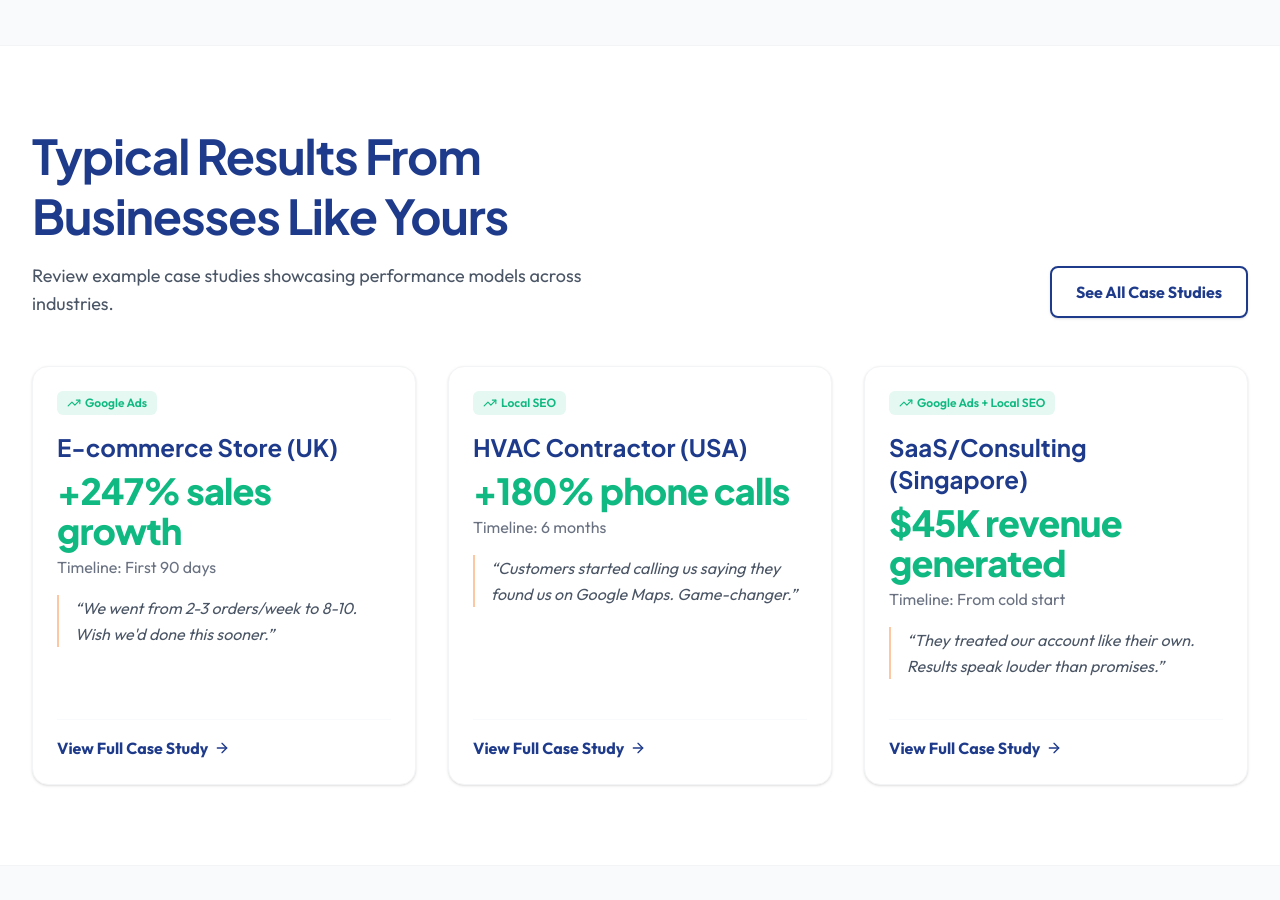
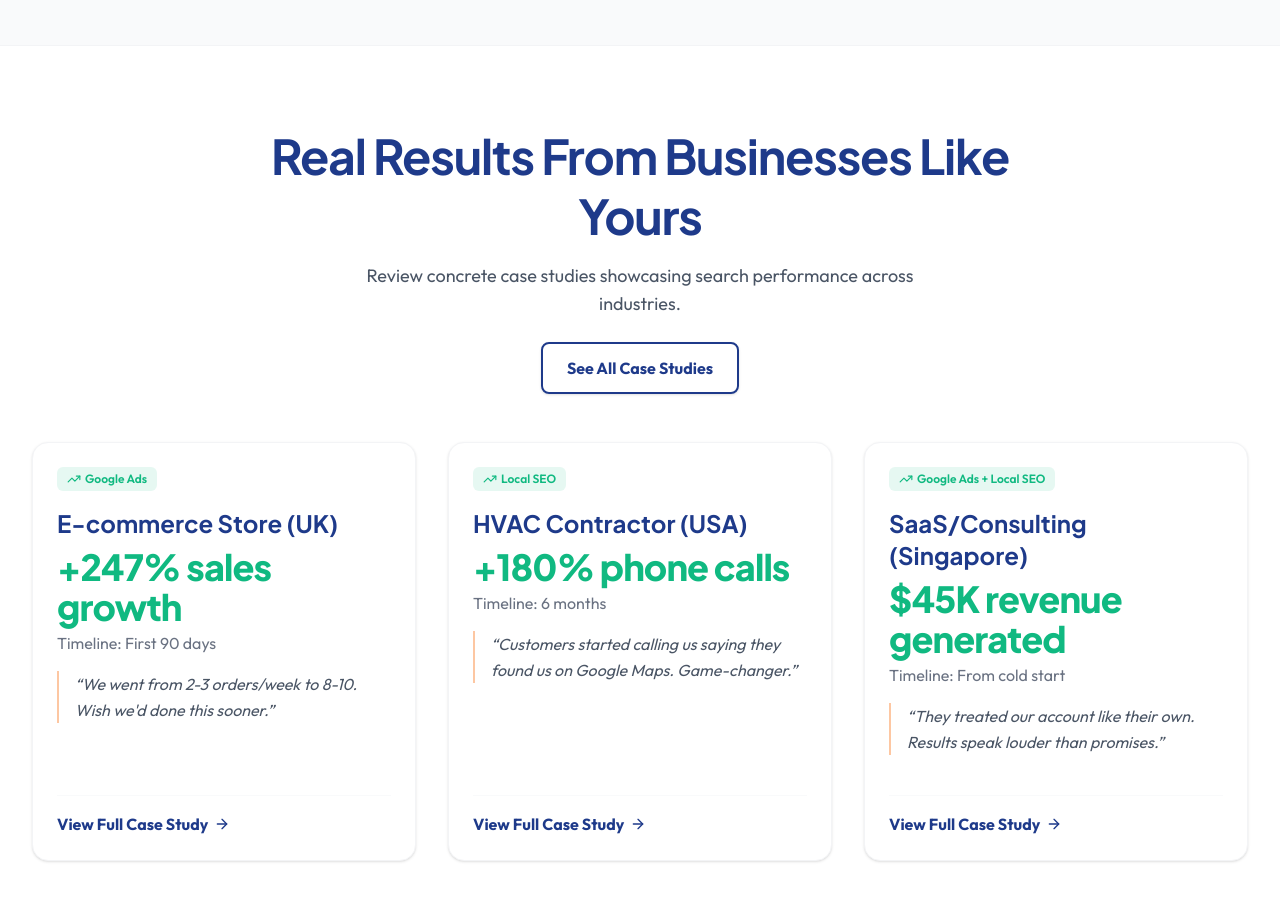
Before and after one commit to rafiulislam1306/Agency, a Next.js app: page / in a window 1280 px wide. Shown: the part 3220-4120 px from the top of the page. Built offline with nearby package versions, Linux system fonts and the light colour scheme.

Commit message:
style: center-align homepage case studies section header and update copy

```diff
--- a/app/page.tsx
+++ b/app/page.tsx
@@ -328,16 +328,14 @@ export default function Home() {
       {/* 5. Social Proof Section (Case Studies Preview) */}
       <section className="py-12 md:py-20 bg-white">
         <div className="max-w-7xl mx-auto px-4 sm:px-6 lg:px-8">
-          <div className="flex flex-col md:flex-row md:items-end justify-between mb-12">
-            <div className="space-y-4 max-w-xl">
-              <h2 className="text-3xl sm:text-4xl md:text-5xl font-display font-extrabold text-brand-blue tracking-tight leading-tight">
-                Typical Results From Businesses Like Yours
-              </h2>
-              <p className="text-lg text-gray-600 font-normal">
-                Review example case studies showcasing performance models across industries.
-              </p>
-            </div>
-            <div className="mt-6 md:mt-0">
+          <div className="text-center max-w-3xl mx-auto space-y-4 mb-12">
+            <h2 className="text-3xl sm:text-4xl md:text-5xl font-display font-extrabold text-brand-blue tracking-tight leading-tight">
+              Real Results From Businesses Like Yours
+            </h2>
+            <p className="text-lg text-gray-600 font-normal max-w-xl mx-auto">
+              Review concrete case studies showcasing search performance across industries.
+            </p>
+            <div className="pt-2">
               <CTAButton href="/case-studies" variant="outline">
                 See All Case Studies
               </CTAButton>
```
